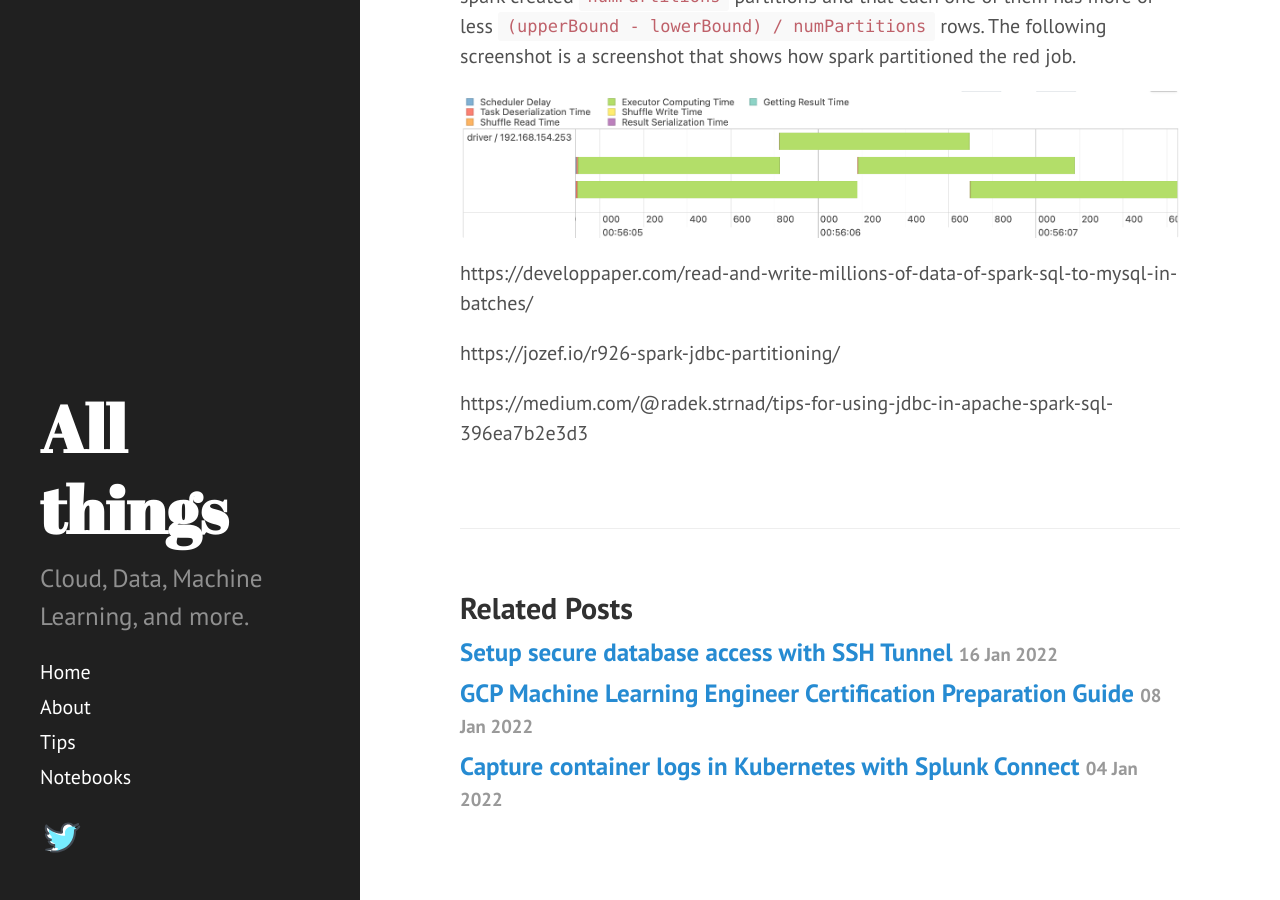
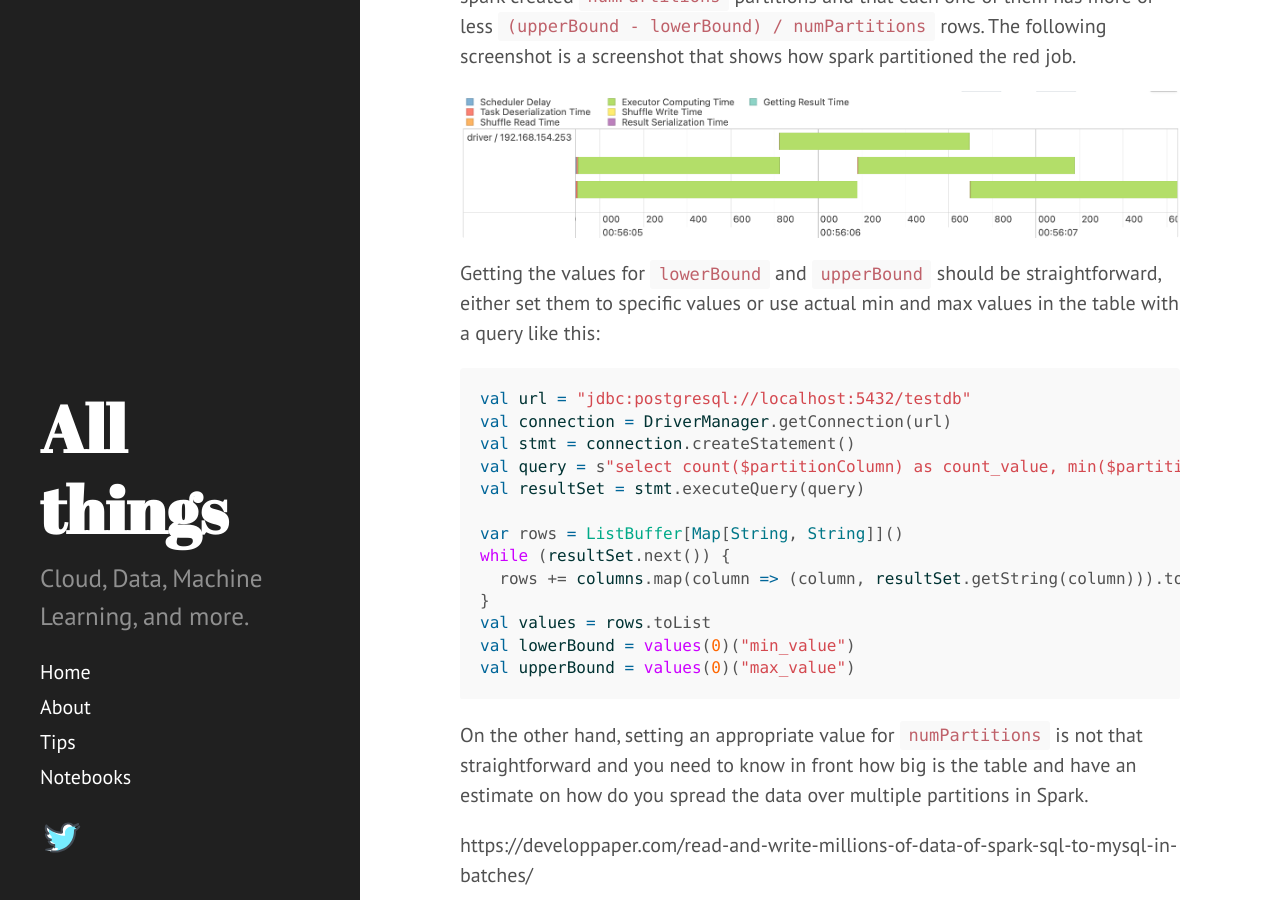
Before and after one commit to dzlab/dzlab.github.io, a Jekyll site: the page built from _posts/2022-02-10-spark-jdbc-partitioning.md, in a window 1280 px wide and 900 px high, scrolled down 2256 px. Built offline with Jekyll 4.4.1, drawn with Linux system fonts in a browser that asks for light colours; nearby versions of some CDN libraries; a script that is not in the unit is left out; the table of contents is made by our own code.

Commit message:
added query for boundaries

````diff
--- a/_posts/2022-02-10-spark-jdbc-partitioning.md
+++ b/_posts/2022-02-10-spark-jdbc-partitioning.md
@@ -68,6 +68,25 @@ As you can imagine this approach will provide much more scalability then the ear
 
 ![spark read partitioning]({{ "assets/2022/02/20220210-spark-read-partitioning.png" | absolute_url }}){: .center-image }
 
+Getting the values for `lowerBound` and `upperBound` should be straightforward, either set them to specific values or use actual min and max values in the table with a query like this:
+
+```scala
+val url = "jdbc:postgresql://localhost:5432/testdb"
+val connection = DriverManager.getConnection(url)
+val stmt = connection.createStatement()
+val query = s"select count($partitionColumn) as count_value, min($partitionColumn) as min_value, max($partitionColumn) as max_value from $table"
+val resultSet = stmt.executeQuery(query)
+
+var rows = ListBuffer[Map[String, String]]()
+while (resultSet.next()) {
+  rows += columns.map(column => (column, resultSet.getString(column))).toMap
+}
+val values = rows.toList
+val lowerBound = values(0)("min_value")
+val upperBound = values(0)("max_value")
+```
+
+On the other hand, setting an appropriate value for `numPartitions` is not that straightforward and you need to know in front how big is the table and have an estimate on how do you spread the data over multiple partitions in Spark.
 
 https://developpaper.com/read-and-write-millions-of-data-of-spark-sql-to-mysql-in-batches/
 
````
